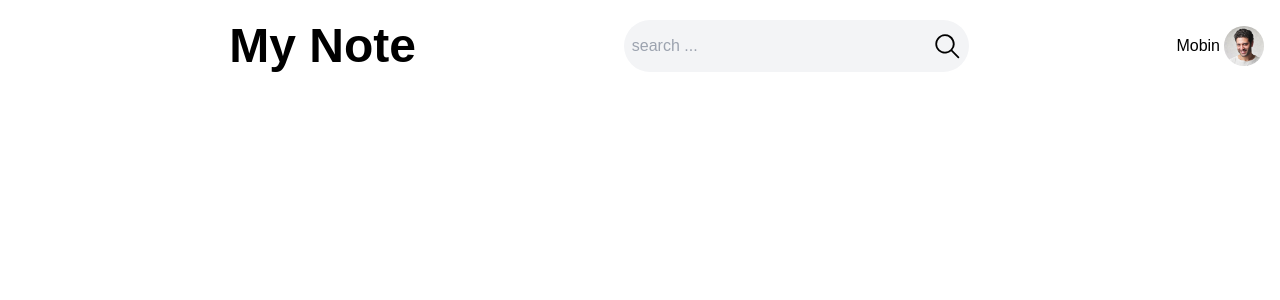
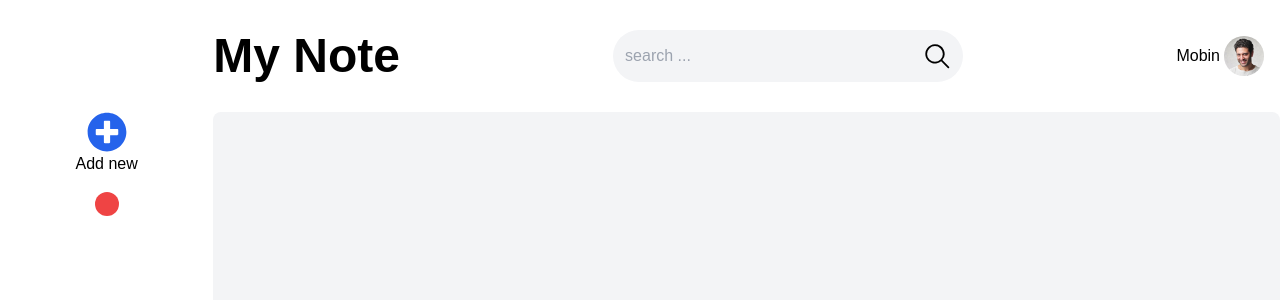
Before and after one commit to mobin-izadi/react-note-app, a React (Create React App) app: page / in a window 1280 px wide. Shown: the top 300 px of the page. Built offline with nearby package versions, Linux system fonts and the light colour scheme.

Commit message:
Add the button to add a new note

```diff
--- a/src/component/Header.js
+++ b/src/component/Header.js
@@ -4,14 +4,14 @@ import { GoSearch } from "react-icons/go";
 export class Header extends Component {
     render() {
         return (
-            <div className='flex justify-between items-center py-5'>
+            <div className='flex justify-between items-center h-28 pr-4'>
                 {/* logo */}
                 <h1 className='text-5xl  font-semibold'>
                     My Note
                 </h1>
                 {/* search */}
-                <div className='flex justify-between items-center rounded-full bg-gray-100 py-3 px-2 basis-1/3'>
-                    <input type="text" placeholder='search ...' className='bg-transparent outline-none h-full' />
+                <div className='flex justify-between items-center rounded-full bg-gray-100 p-3 basis-1/3'>
+                    <input type="text" placeholder='search ...' className='bg-transparent outline-none h-full w-full' />
                     <button>
                         <GoSearch className='w-7 h-7' />
                     </button>
--- a/src/component/NoteApp/NoteApp.js
+++ b/src/component/NoteApp/NoteApp.js
@@ -1,19 +1,34 @@
 import React, { Component } from 'react'
 import Header from '../Header'
+import { FaPlusCircle } from "react-icons/fa";
 export class NoteApp extends Component {
     render() {
         return (
             <>
-                <div className='grid grid-cols-12'>
+                <div className='grid grid-cols-12 min-h-screen'>
                     {/* aside */}
-                    <div className='col-span-2'>
+                    <div className='col-span-2 min-h-[calc(100vh-112px)] mt-auto flex flex-col items-center gap-4'>
+                        {/* add new note */}
+                        <div className='flex flex-col items-center'>
+                            <button>
+                                <FaPlusCircle className='w-10 h-10 text-blue-600' />
+                            </button>
+                            <p>Add new</p>
+                        </div>
+                        {/* colors */}
+                        <div className='flex flex-col items-center gap-2'>
+                                <button className='bg-red-500 rounded-full w-6 h-6'>
 
+                                </button>
+
+                        </div>
                     </div>
                     {/* header && main */}
                     <div className='col-span-10'>
-                        <div className="container ">
-                            <Header></Header>
-                        </div>
+                        <Header></Header>
+                        <main className='bg-gray-100 min-h-[calc(100vh-112px)] rounded-t-lg rounded-bl-lg'>
+
+                        </main>
 
                     </div>
 
```
